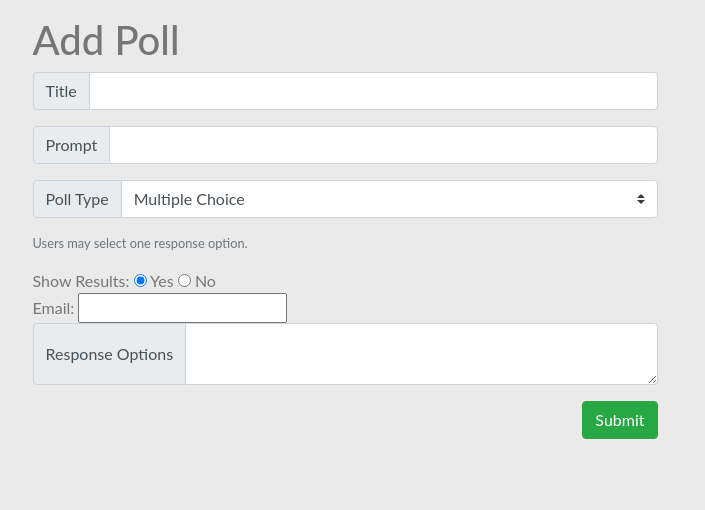
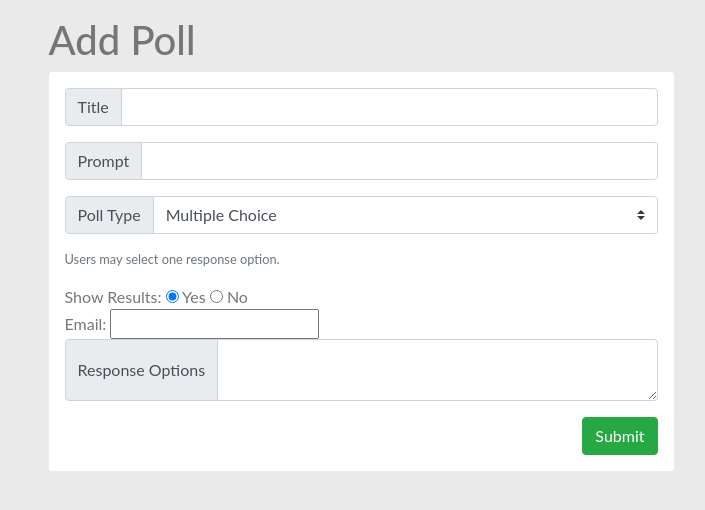
Before and after one commit to ktikeda/quippoll, a Flask app: page /add-poll in a window 1280 px wide. Shown: the part 56-566 px from the top of the page, without its empty margins (295-1000 px from the left). Run offline with Flask 2, Linux system fonts and the light colour scheme; some libraries are stand-ins or nearby versions.

```diff
--- a/static/css/style.css
+++ b/static/css/style.css
@@ -17,9 +17,13 @@ body {
   color: #247FB9;
 }
 
+form {
+  background-color: #FFF;
+  border-radius: 0.2rem;
+}
+
 #poll {
   background-color: #FFF;
-  padding: 2rem;
   border-radius: 0.2rem;
 }
 
--- a/static/js/Poll.jsx
+++ b/static/js/Poll.jsx
@@ -447,7 +447,7 @@ export class Poll extends React.Component {
       if (mode === 'edit') {
         return(
           <div className="">
-            <button className="btn btn-lg btn-success btn-block" type="button" onClick={this.addInput}><i class="fas fa-plus"></i></button>
+            <button className="btn btn-lg btn-success btn-block" type="button" onClick={this.addInput}><i className="fas fa-plus"></i></button>
           </div>);
       }
     }; // end showAddInput
@@ -480,7 +480,7 @@ export class Poll extends React.Component {
 
 
     return(
-      <div className="" id="poll">
+      <div className="px-5 py-3" id="poll">
         { showNav() }
 
         { showPrompt() }
--- a/templates/add-poll.html
+++ b/templates/add-poll.html
@@ -5,7 +5,7 @@
 {% block content %}
 <h1>Add Poll</h1>
 
-<form action="/add-poll" method="POST">
+<form class="p-3" action="/add-poll" method="POST">
   <div class="input-group mb-3 form-group">
     <div class="input-group-prepend">
       <span class="input-group-text">Title</span>
--- a/templates/base.html
+++ b/templates/base.html
@@ -57,7 +57,7 @@
         <div class="row">
           <div class="col-lg-3"></div>
 
-          <div class="col-lg-6 col-xs-12">
+          <div class="col-lg-6 col-xs-12 ml-3 mr-3">
             {% block content %}CONTENT{% endblock %}
           </div>
 
```
Also changed, not shown: static/js/react.jsx (+18 -4 lines).
